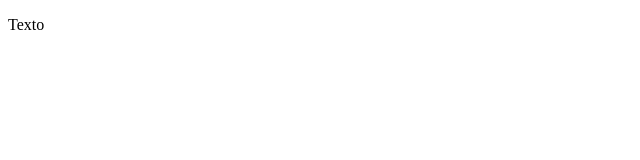
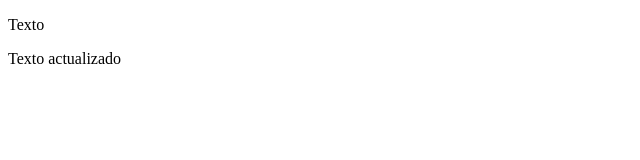
Before and after one commit to pableqe98/proyecto-git, a plain HTML site: page index.html in a window 1280 px wide. Shown: the whole page, without its empty margins (0-640 px from the left). Drawn offline with Linux system fonts and the light colour scheme.

Commit message:
Version 0.0.2

```diff
--- a/index.html
+++ b/index.html
@@ -7,6 +7,7 @@
 
 <body>
     <p>Texto</p>
+    <p>Texto actualizado</p>
 </body>
 
 </html>
```
